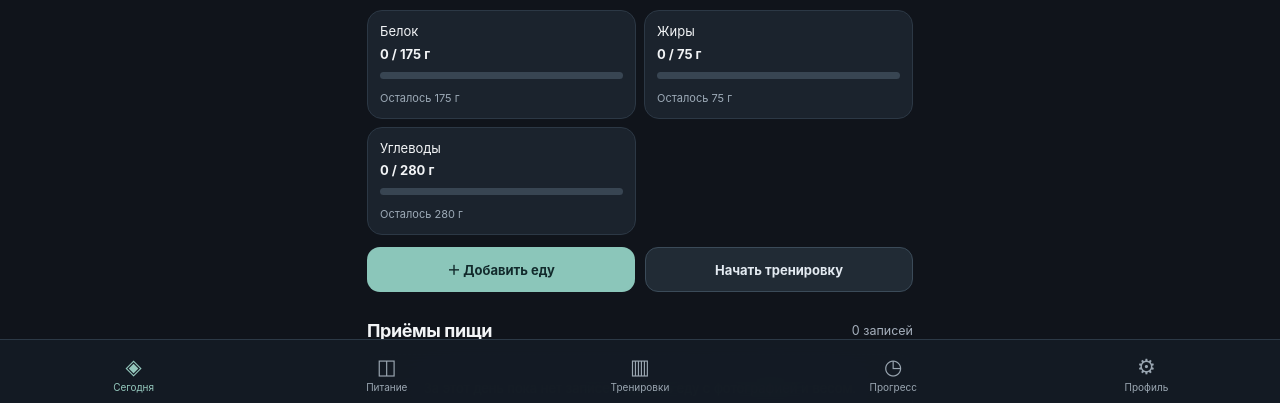
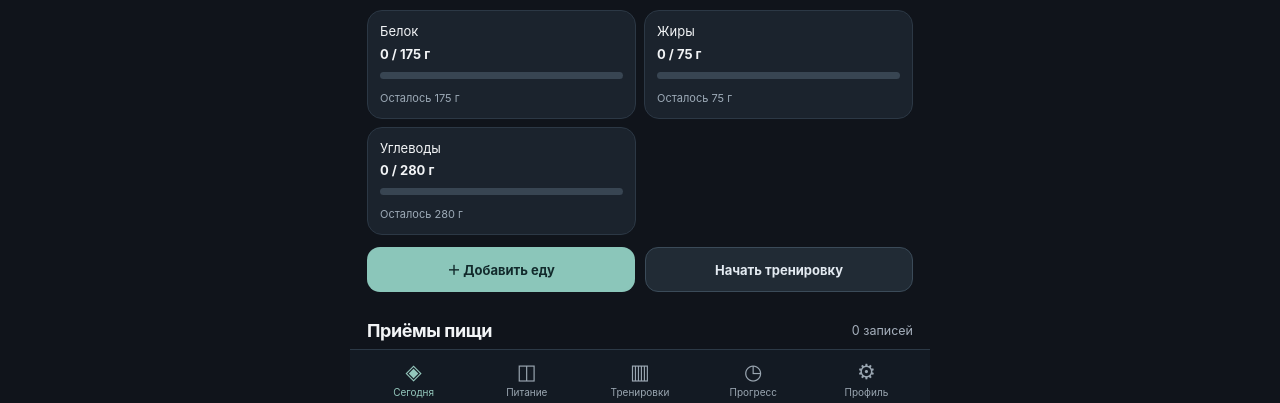
Before and after one commit to sergeygorbunov1998-dev/ration, a plain HTML site: page index.html in a window 1280 px wide. Shown: the part 395-798 px from the top of the page. Drawn offline with Linux system fonts and the light colour scheme.

Commit message:
Stop iOS bottom bar jumping by using a stable flex app shell and an independently scrollable content pane

```diff
--- a/style.css
+++ b/style.css
@@ -206,3 +206,55 @@ body{min-height:100%;overflow-x:hidden;overscroll-behavior-x:none;}
  .manage-plan{font-size:11px;padding:8px;}
  #screen-workouts .section-row h2{font-size:17px;}
 }
+
+/* v6: Make the bottom bar a genuine app-shell row, not a fixed element attached
+   to Safari's dynamic visual viewport. Only the main content scrolls. */
+html,body{height:100%;overflow:hidden!important;overscroll-behavior:none;}
+body{margin:0;}
+#app.app{
+ height:100dvh!important;
+ min-height:0!important;
+ display:flex!important;
+ flex-direction:column!important;
+ overflow:hidden!important;
+ padding-bottom:0!important;
+}
+#app > .head{flex:0 0 auto;position:relative;}
+#app > main{
+ flex:1 1 auto;
+ min-height:0;
+ overflow-y:auto;
+ overflow-x:hidden;
+ -webkit-overflow-scrolling:touch;
+ overscroll-behavior-y:contain;
+ scrollbar-width:none;
+ padding-bottom:22px;
+}
+#app > main::-webkit-scrollbar{display:none;}
+#app > .tabbar{
+ position:relative!important;
+ inset:auto!important;
+ transform:none!important;
+ flex:0 0 auto!important;
+ align-self:stretch!important;
+ width:auto!important;
+ height:calc(56px + env(safe-area-inset-bottom,0px))!important;
+ min-height:56px!important;
+ margin-left:-17px!important;
+ margin-right:-17px!important;
+ display:grid!important;
+ grid-template-columns:repeat(5,minmax(0,1fr))!important;
+ justify-content:stretch!important;
+ align-items:start!important;
+ gap:0!important;
+ padding:1px 7px env(safe-area-inset-bottom,0px)!important;
+ box-sizing:border-box!important;
+ border-top:1px solid #2c3946;
+}
+#app > .tabbar button{height:54px!important;max-height:54px;align-self:start!important;}
+@media(max-width:390px){
+ #app > .tabbar{margin-left:-14px!important;margin-right:-14px!important;}
+}
+@supports not (height:100dvh){
+ #app.app{height:100vh!important;}
+}
```
